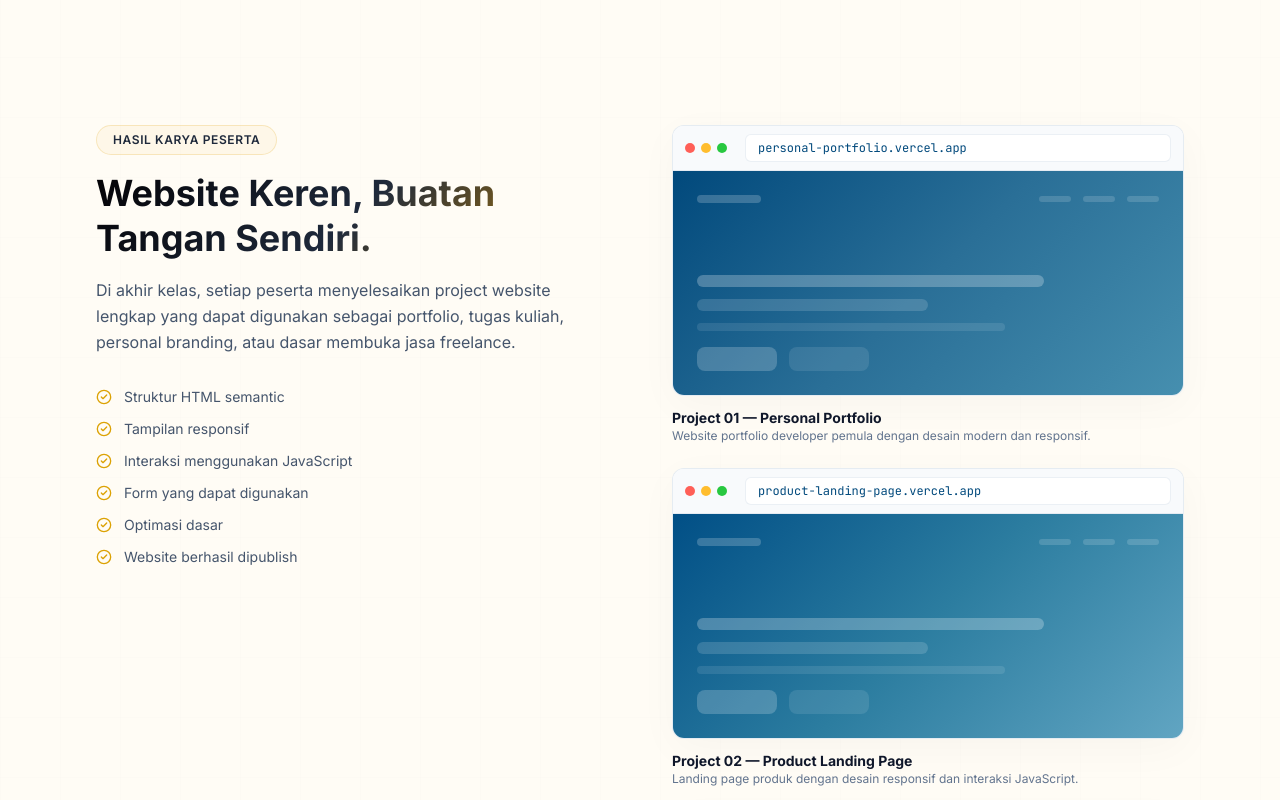
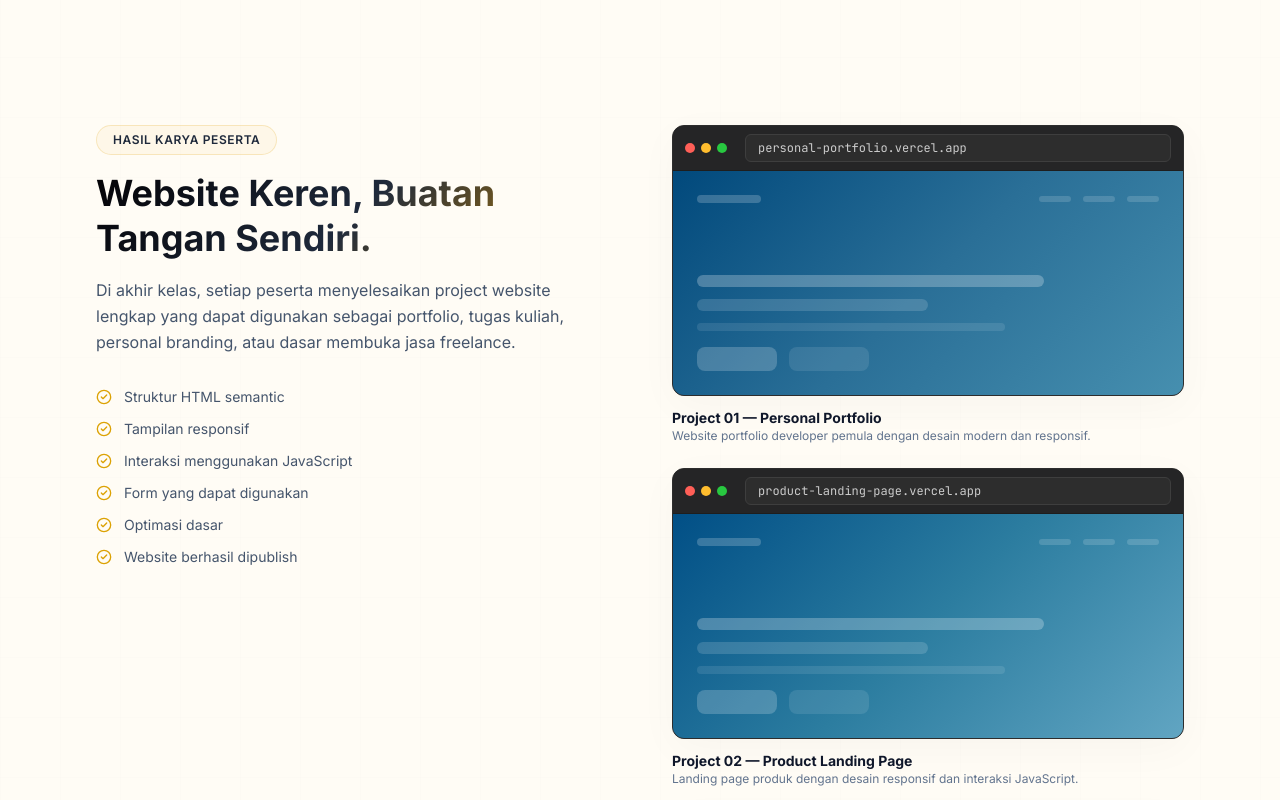
Before and after one commit to SulthanAndyno/devstart, a Next.js app: page / in a window 1280 px wide. Shown: the part 6460-7260 px from the top of the page. Built offline with nearby package versions, Linux system fonts and the light colour scheme.

Commit message:
update; colour in browser toolbar

```diff
--- a/src/components/sections/ProjectShowcaseSection.tsx
+++ b/src/components/sections/ProjectShowcaseSection.tsx
@@ -53,12 +53,12 @@ export default function ProjectShowcaseSection() {
           <div className="space-y-6">
             {PROJECT_SHOWCASES.map((project) => (
               <div key={project.id} data-reveal className="group">
-                <div className="browser-mockup overflow-hidden glass-card-hover">
-                  <div className="browser-toolbar">
+                <div className="browser-mockup !bg-[#1e1e1e] !border-[#2d2d2d] overflow-hidden glass-card-hover">
+                  <div className="browser-toolbar !bg-[#252526] !border-b-[#1e1e1e]">
                     <div className="browser-dot browser-dot-red" />
                     <div className="browser-dot browser-dot-yellow" />
                     <div className="browser-dot browser-dot-green" />
-                    <div className="browser-url">
+                    <div className="browser-url !bg-[#2d2d2d] !border-[#3e3e3e] !text-[#cccccc]">
                       {project.title.toLowerCase().replace(/\s/g, '-')}.vercel.app
                     </div>
                   </div>
```
